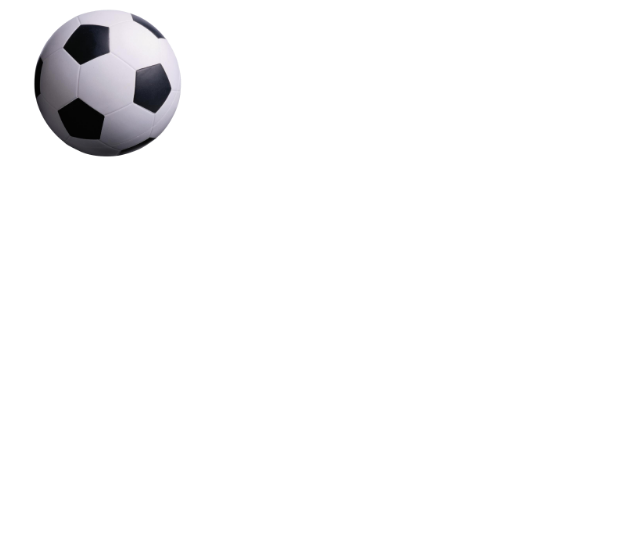
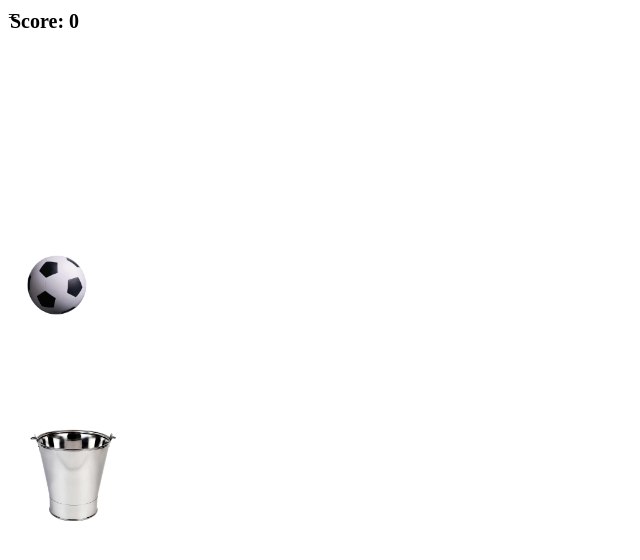
Before and after one commit to Srinaya29/forms, a plain HTML site: page temp22.html in a window 1280 px wide. Shown: the whole page, without its empty margins (0-640 px from the left). Drawn offline with Linux system fonts and the light colour scheme.

Commit message:
modified

```diff
--- a/temp22.html
+++ b/temp22.html
@@ -1,28 +1,76 @@
-<!DOCTYPE html>
+=<!DOCTYPE html>
 <html lang="en">
 <head>
-    <meta charset="UTF-8">
-    <meta name="viewport" content="width=device-width, initial-scale=1.0">
-    <title>Document</title>
+    <meta charset="UTF-8" />
+    <meta name="viewport" content="width=device-width, initial-scale=1.0" />
+    <title>Ball Catch Game</title>
+    <style>
+        #score {
+            position: absolute;
+            top: 10px;
+            left: 10px;
+            font-size: 20px;
+            font-weight: bold;
+        }
+    </style>
 </head>
 <body>
-    <img src="assets/images/ball (1).png" width="200px" id="ball"/>
-    <div id="root"></div>
+    <div id="score">Score: 0</div>
+    <img src="assets/images/ball (1).png" width="80px" id="ball" />
+    <img src="assets/images/bucket.jpg" width="150px" id="bucket" />
+
     <script>
-        ball.style.position="absolute";
-        let b=document.body;
-        let left=0;
-        let down=0;
-        b.onkeydown=(e) => {
-            if(e.key=="ArrowRight") left+=5;
-            if(e.key=="ArrowDown") down+=5;
-            if(e.key=="ArrowUp") down-=5;
-            if(e.key=="ArrowLeft") left-=5;
-            ball.style.left =left+"px";
-            ball.style.top =down+"px";
-            ball.style.left =left-"px";
-            ball.style.top =down-"px";
+        let bucket = document.getElementById("bucket");
+        let ball = document.getElementById("ball");
+        let scoreDisplay = document.getElementById("score");
+
+        bucket.style.position = "absolute";
+        ball.style.position = "absolute";
+
+        let left = 0;
+        let down = 400;
+        let score = 0;
+
+        bucket.style.left = left + "px";
+        bucket.style.top = down + "px";
+
+        document.body.onkeydown = (e) => {
+            if (e.key === "ArrowRight") left += 10;
+            if (e.key === "ArrowDown") down += 10;
+            if (e.key === "ArrowLeft") left -= 10;
+            if (e.key === "ArrowUp") down -= 10;
+            bucket.style.left = left + "px";
+            bucket.style.top = down + "px";
         };
+
+        let t = 0;
+        let l = Math.random() * 500;
+
+        function ballFall() {
+            t += 5; // Faster fall speed
+
+            if (t >400) { // Ball reaches bottom
+                let ballLeft = parseInt(ball.style.left, 10);
+                let bucketLeft = parseInt(bucket.style.left, 10);
+
+                // Check if ball is inside bucket range (considering the width)
+                if (ballLeft + 50 >= bucketLeft && ballLeft <= bucketLeft + 100) {
+                    score++;
+                    scoreDisplay.innerText = "Score: " + score;
+                }
+
+                // Reset ball position
+                t = 0;
+                l = Math.random() * 500;
+                ball.style.left = l + "px";
+            }
+
+            ball.style.top = t + "px";
+
+            setTimeout(ballFall, 100);
+        }
+
+        ballFall();
     </script>
 </body>
 </html>
```
Also changed, not shown: temp23.html (added, +27 -0 lines), assets/assets/images/bucket.jpg (added), assets/images/bucket.jpg (added).
